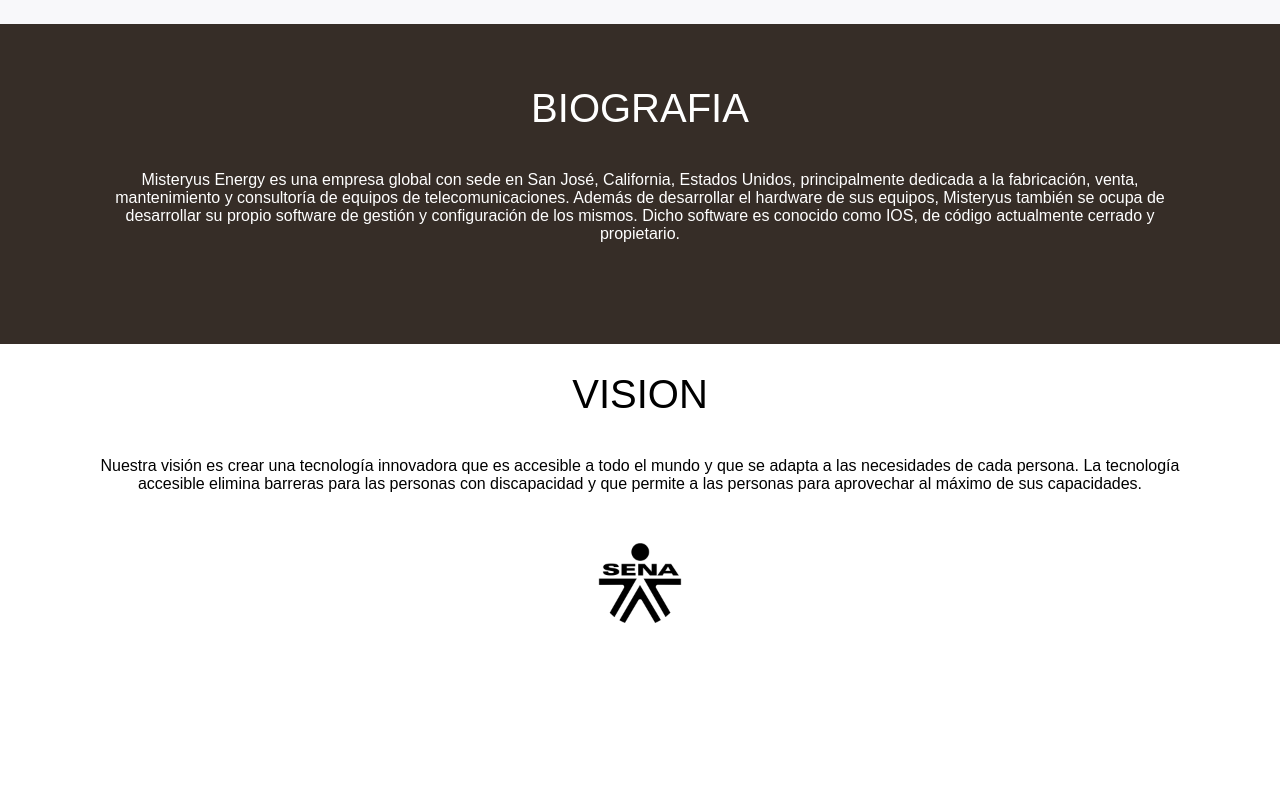
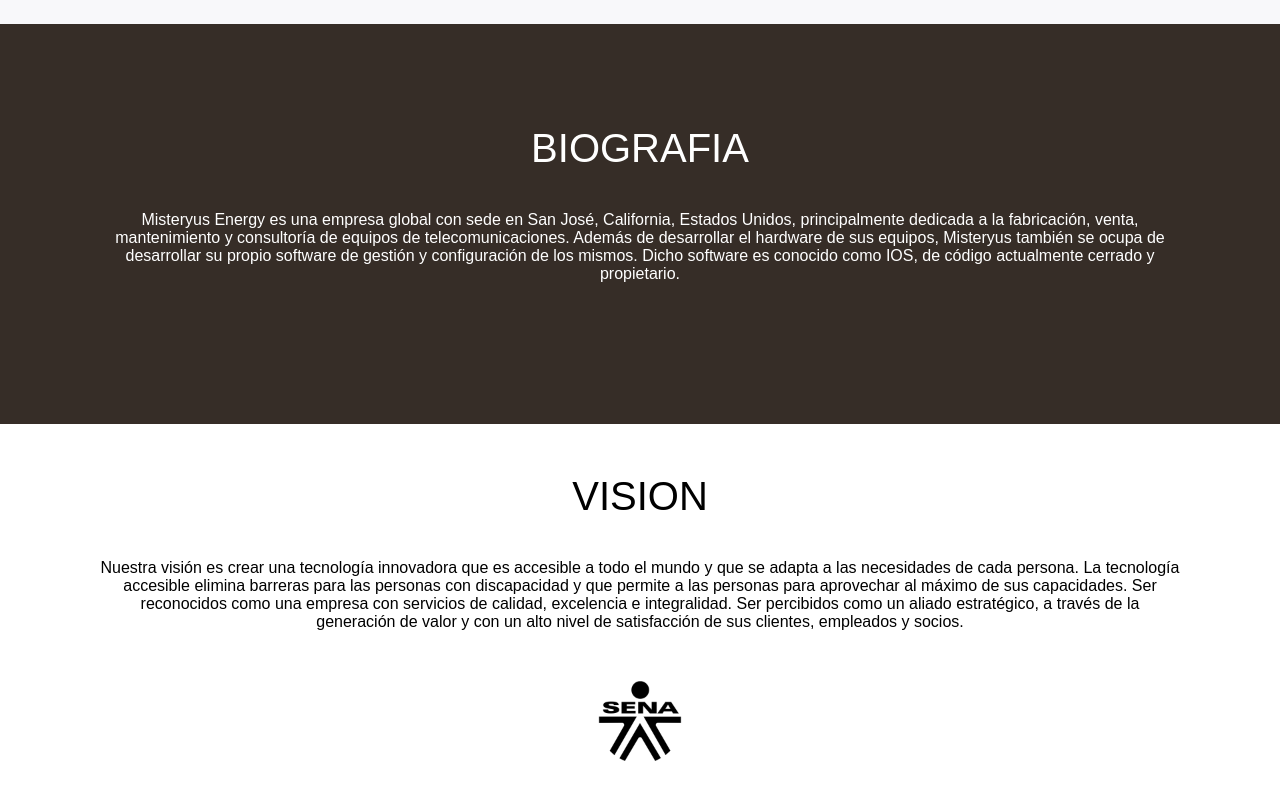
Before and after one commit to MysteriusEnergy/empresamysterius, a plain HTML site: page index.html in a window 1280 px wide. Shown: the part 1056-1856 px from the top of the page. Before the commit the page ends 1720 px from the top, so only its background shows below. Drawn offline with Linux system fonts and the light colour scheme.

Commit message:
Cuarto commit

```diff
--- a/index.html
+++ b/index.html
@@ -39,6 +39,8 @@
 
         <p>Nuestra visión es crear una tecnología innovadora que es accesible a todo el mundo y que se adapta a las necesidades de cada persona.
          La tecnología accesible elimina barreras para las personas con discapacidad y que permite a las personas para aprovechar al máximo de sus capacidades.
+         Ser reconocidos como una empresa con servicios de calidad, excelencia e integralidad.
+         Ser percibidos como un aliado estratégico, a través de la generación de valor y con un alto nivel de satisfacción de sus clientes, empleados y socios.
         </p>
         <ul class="list-saurces">
             <li>
--- a/style.css
+++ b/style.css
@@ -62,7 +62,7 @@ p {
 
 
 .content {
-    height: 40vh;
+    height: 50vh;
     display: flex;
     flex-direction: column;
     justify-content: center;
```
